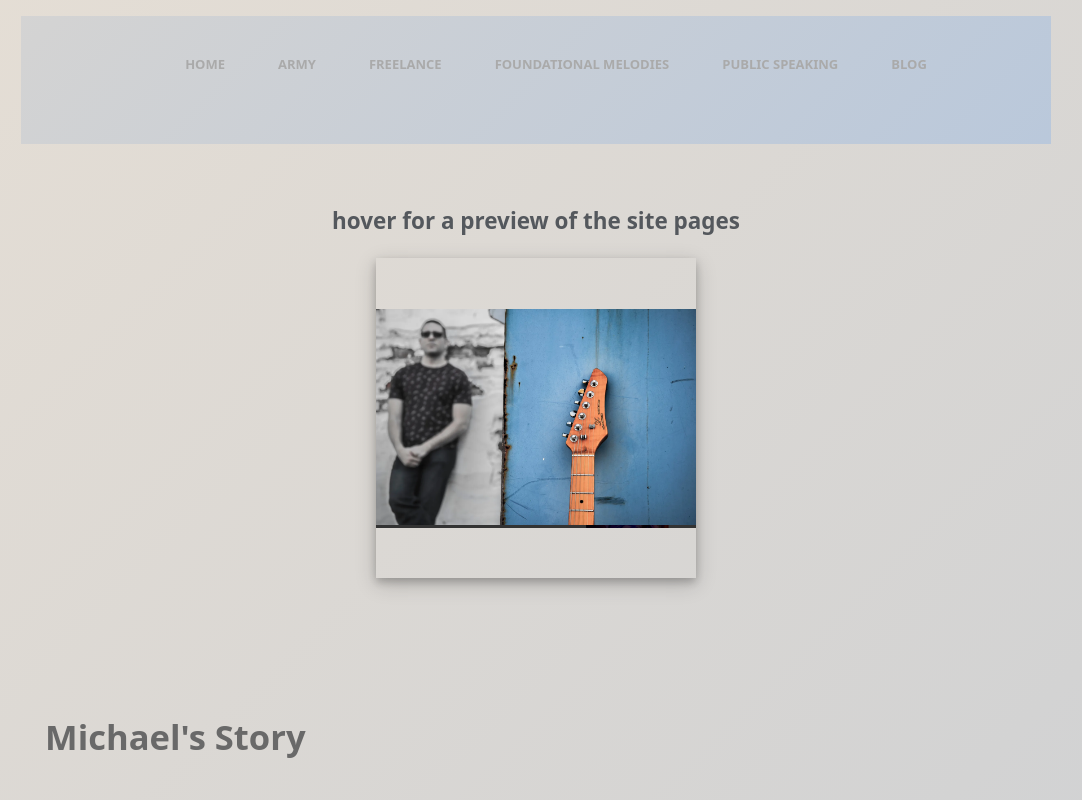
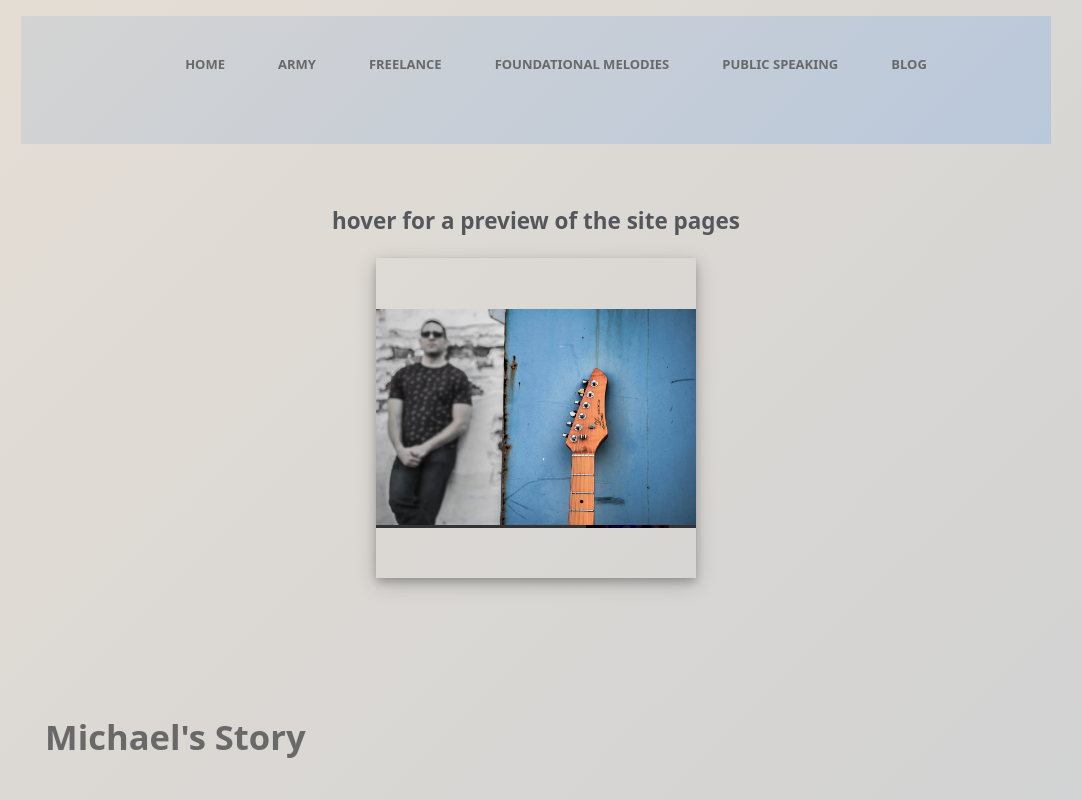
Before and after one commit to MichaelKramerGuitar/VueBiography, a Vue app: page / in a window 1280 px wide. Shown: the top 800 px of the page, without its empty margins (104-1186 px from the left). Built offline with nearby package versions, Linux system fonts and the light colour scheme.

Commit message:
added lazyloading and darkened nav color

```diff
--- a/src/router/index.js
+++ b/src/router/index.js
@@ -1,13 +1,17 @@
 import { createWebHistory, createRouter } from "vue-router";
 import Home from "@/views/HomePage.vue";
 import NotFound from "@/views/NotFound";
-import ArmyPage from "@/views/ArmyPage";
-import BlogPage from "@/views/BlogPage";
-import FreelancePage from "@/views/FreelancePage";
-import FoundationalMelodies from "@/views/FoundationalMelodies";
-import PublicSpeaking from "@/views/PublicSpeaking";
+//import ArmyPage from "@/views/ArmyPage";
+//import BlogPage from "@/views/BlogPage";
+//import FreelancePage from "@/views/FreelancePage";
+//import FoundationalMelodies from "@/views/FoundationalMelodies";
+//import PublicSpeaking from "@/views/PublicSpeaking";
 
 // https://www.vuemastery.com/blog/vue-router-a-tutorial-for-vue-3/
+
+function lazyLoad(view){
+    return() => import(`@/views/${view}.vue`)
+}
 
 const routes = [
     {
@@ -18,27 +22,27 @@ const routes = [
     {
         path: "/army",
         name: "army",
-        component: ArmyPage
+        component: lazyLoad('ArmyPage')
     },
     {
         path: "/freelance",
         name: "freelance",
-        component: FreelancePage
+        component: lazyLoad('FreelancePage')
     },
     {
         path: "/foundational-melodies",
         name: "foundational-melodies",
-        component: FoundationalMelodies
+        component: lazyLoad('FoundationalMelodies')
     },
     {
         path: "/public-speaking",
         name: "public-speaking",
-        component: PublicSpeaking
+        component: lazyLoad('PublicSpeaking')
     },
     {
         path: "/blog",
         name: "blog",
-        component: BlogPage
+        component: lazyLoad('BlogPage')
     },
     {
         path: "/:catchAll(.*)",
--- a/src/styles/style.css
+++ b/src/styles/style.css
@@ -97,7 +97,7 @@ nav ul li a {
     display: block;
     padding: .25em;
     text-decoration: none;
-    color: #aaa;
+    color: #696969;
     font-weight: 600; /* semi-bold */
     font-size: small;
     text-transform: uppercase;
```
Also changed, not shown: 1 other file (tests, documents, lock files or other folders).
